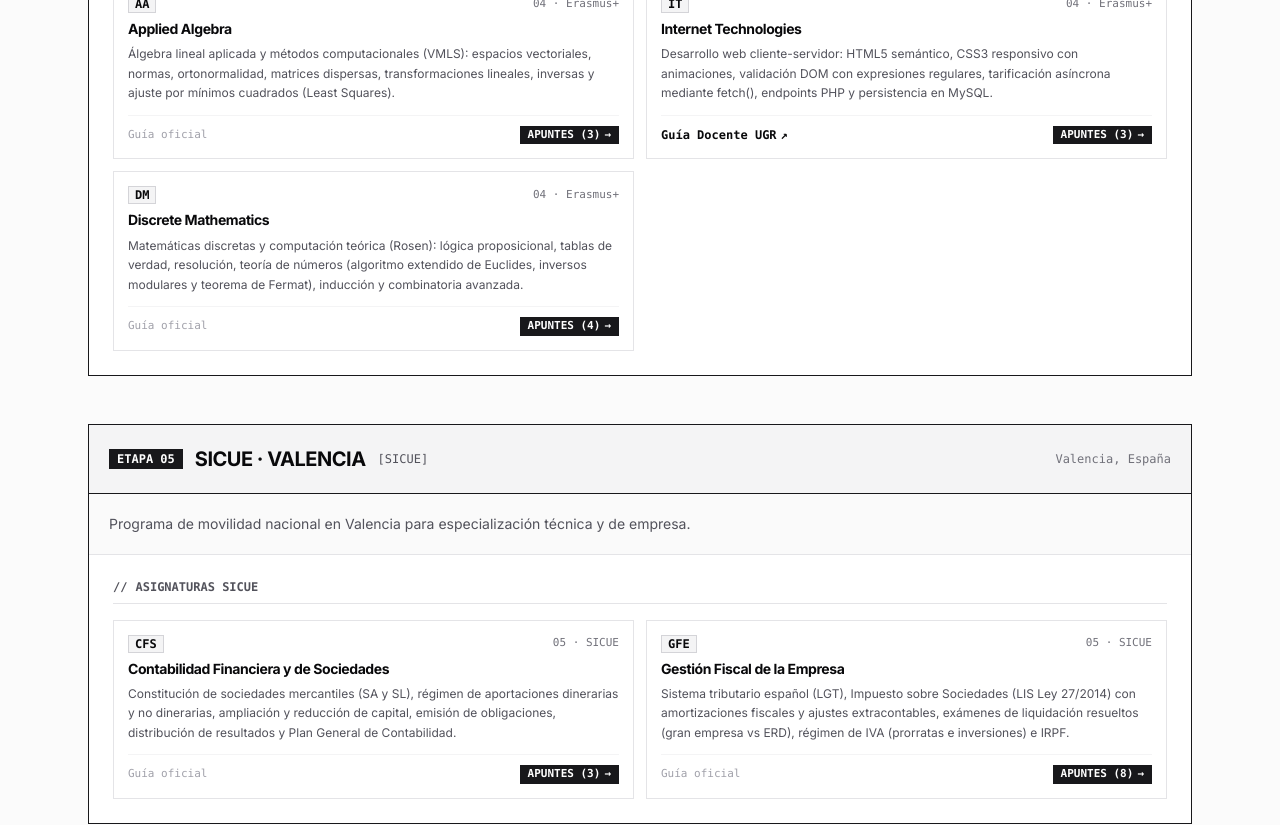
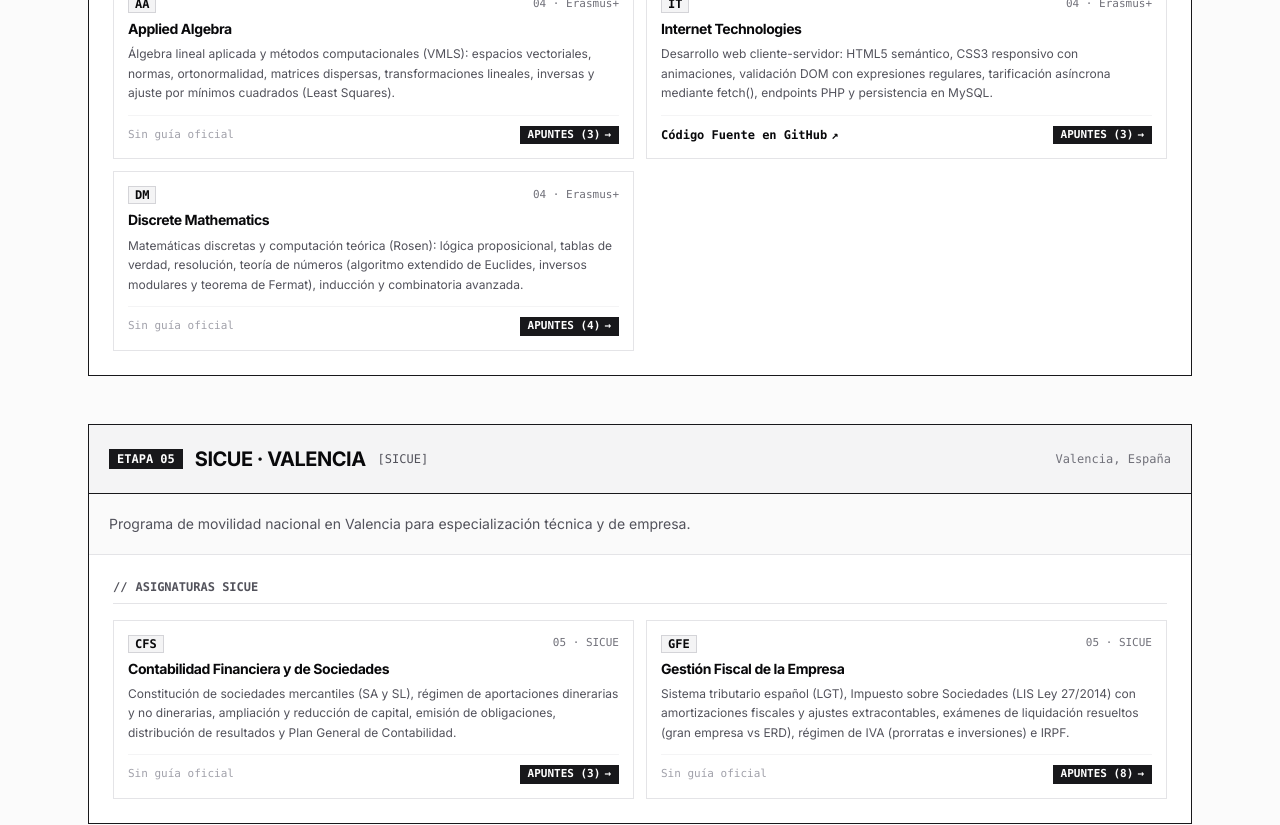
Before and after one commit to javiercheca10/javiercheca10.github.io, an Astro site: page /universidad in a window 1280 px wide. Shown: the part 4820-5645 px from the top of the page. Built offline with nearby package versions, Linux system fonts and the light colour scheme; Astro itself is replaced by a stand-in of ours.

Commit message:
fix(Erasmus): cambiar texto de enlace a 'Código Fuente en GitHub' para Internet Technologies

```diff
--- a/src/data/academic.json
+++ b/src/data/academic.json
@@ -514,6 +514,7 @@
             "code": "IT",
             "name": "Internet Technologies",
             "guia": "https://github.com/javiercheca10/Internet-Technologies",
+            "guiaLabel": "Código Fuente en GitHub",
             "description": "Desarrollo web cliente-servidor: HTML5 semántico, CSS3 responsivo con animaciones, validación DOM con expresiones regulares, tarificación asíncrona mediante fetch(), endpoints PHP y persistencia en MySQL.",
             "apuntes": "/apuntes/it",
             "recursos": [
--- a/src/pages/universidad.astro
+++ b/src/pages/universidad.astro
@@ -138,11 +138,13 @@ const totalSubjects = academic.reduce((acc, c) => acc + c.groups.reduce((gAcc, g
                               rel="noopener noreferrer"
                               class="font-bold text-[#09090b] hover:underline flex items-center gap-1"
                             >
-                              <span>Guía Docente UGR</span>
+                              <span>{subject.guiaLabel || (subject.guia.includes('github.com') ? 'Código Fuente en GitHub' : 'Guía Docente UGR')}</span>
                               <span aria-hidden="true">↗</span>
                             </a>
                           ) : (
-                            <span class="text-[#a1a1aa] text-[11px]">Guía oficial</span>
+                            <span class="text-[#a1a1aa] text-[11px]">
+                              {stage.id.includes('erasmus') || stage.id.includes('sicue') ? 'Sin guía oficial' : 'Guía oficial'}
+                            </span>
                           )}
 
                           {subject.apuntes ? (
```
